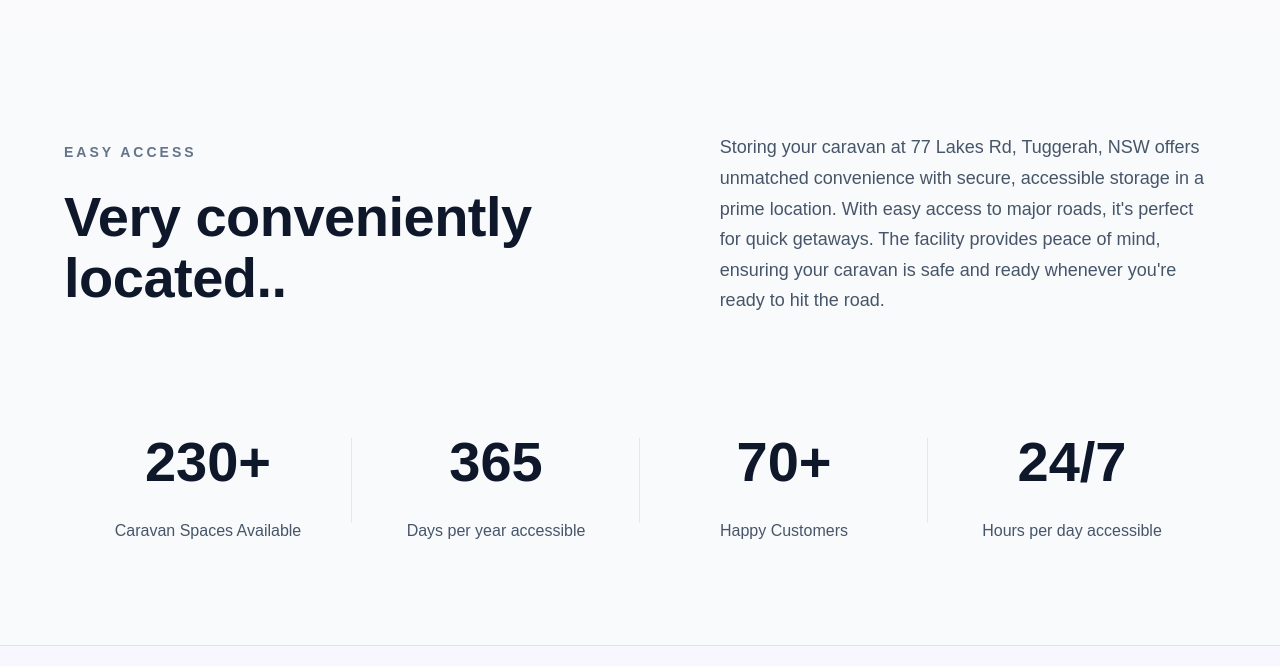
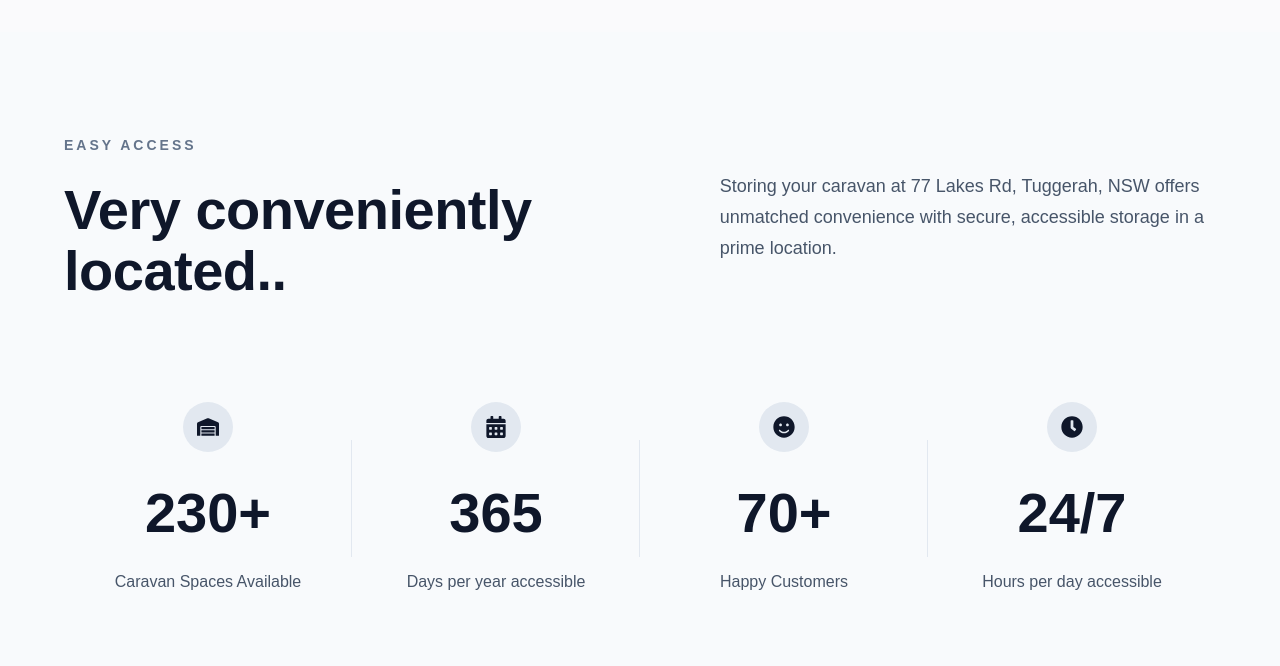
Before and after one commit to Aniketpundir/caravans, a React (Vite) app: page / in a window 1280 px wide. Shown: the part 2560-3226 px from the top of the page. Built offline with nearby package versions, Linux system fonts and the light colour scheme.

Commit message:
Create some changes in stats components

```diff
--- a/package.json
+++ b/package.json
@@ -12,8 +12,10 @@
   "dependencies": {
     "aos": "^2.3.4",
     "react": "^19.2.0",
+    "react-countup": "^6.5.3",
     "react-dom": "^19.2.0",
     "react-icons": "^5.5.0",
+    "react-intersection-observer": "^10.0.3",
     "react-router-dom": "^7.13.1"
   },
   "devDependencies": {
--- a/src/Components/Stats/Stats.css
+++ b/src/Components/Stats/Stats.css
@@ -85,6 +85,20 @@
     font-weight: 500;
 }
 
+/* Icon styling */
+.stat-icon {
+    font-size: 22px;
+    width: 50px;
+    height: 50px;
+    margin: 0 auto 15px;
+    background: #e2e8f0;
+    color: #0f172a;
+    display: flex;
+    align-items: center;
+    justify-content: center;
+    border-radius: 50%;
+}
+
 /* ========================= */
 /* TABLET VIEW */
 /* ========================= */
--- a/src/Components/Stats/Stats.jsx
+++ b/src/Components/Stats/Stats.jsx
@@ -1,19 +1,26 @@
 import "./Stats.css";
+import { FaWarehouse, FaCalendarAlt, FaSmile, FaClock } from "react-icons/fa";
+import CountUp from "react-countup";
+import { useInView } from "react-intersection-observer";
 
 const stats = [
-    { value: "230+", label: "Caravan Spaces Available" },
-    { value: "365", label: "Days per year accessible" },
-    { value: "70+", label: "Happy Customers" },
-    { value: "24/7", label: "Hours per day accessible" },
+    { icon: <FaWarehouse />, value: 230, suffix: "+", label: "Caravan Spaces Available" },
+    { icon: <FaCalendarAlt />, value: 365, suffix: "", label: "Days per year accessible" },
+    { icon: <FaSmile />, value: 70, suffix: "+", label: "Happy Customers" },
+    { icon: <FaClock />, value: 24, suffix: "/7", label: "Hours per day accessible" },
 ];
 
 export default function Stats() {
+
+    const { ref, inView } = useInView({
+        triggerOnce: true,
+        threshold: 0.3,
+    });
+
     return (
-        <section className="stats-section">
+        <section className="stats-section" ref={ref}>
 
-            {/* Top Content */}
             <div className="container stats-top">
-
                 <div className="stats-top__left">
                     <span className="stats-eyebrow">EASY ACCESS</span>
                     <h2 className="stats-heading">
@@ -24,19 +31,26 @@ export default function Stats() {
                 <div className="stats-top__right">
                     <p>
                         Storing your caravan at 77 Lakes Rd, Tuggerah, NSW offers unmatched convenience with secure,
-                        accessible storage in a prime location. With easy access to major roads, it's perfect for quick
-                        getaways. The facility provides peace of mind, ensuring your caravan is safe and ready whenever
-                        you're ready to hit the road.
+                        accessible storage in a prime location.
                     </p>
                 </div>
-
             </div>
 
-            {/* Stats Grid */}
             <div className="container stats__grid">
                 {stats.map((item, index) => (
                     <div className="stat-item" key={index}>
-                        <div className="stat-item__value">{item.value}</div>
+                        <div className="stat-icon">{item.icon}</div>
+
+                        <div className="stat-item__value">
+                            {inView && (
+                                <CountUp
+                                    end={item.value}
+                                    duration={2}
+                                    suffix={item.suffix}
+                                />
+                            )}
+                        </div>
+
                         <div className="stat-item__label">{item.label}</div>
                     </div>
                 ))}
```
Also changed, not shown: 1 other file (tests, documents, lock files or other folders).
